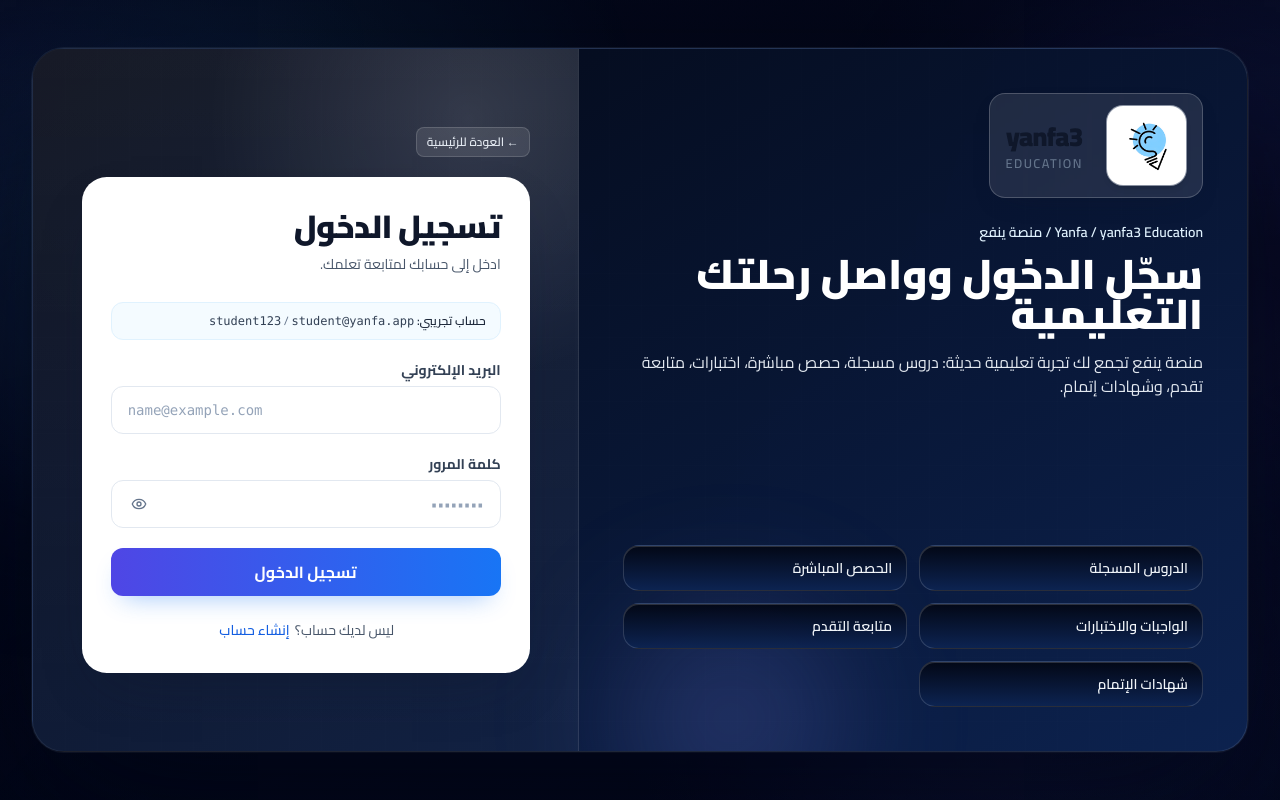
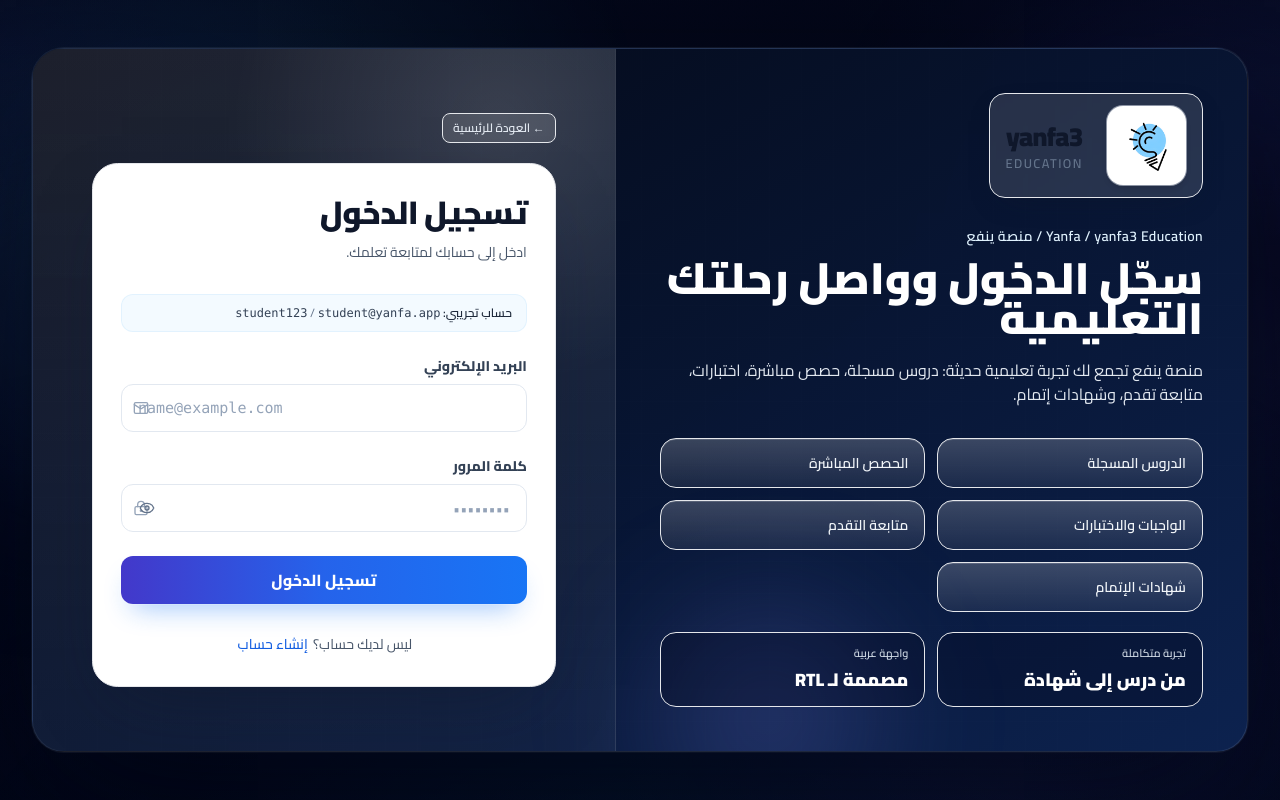
Before and after one commit to koudekcompt91-source/manassa-yanfa, a Next.js app: page /login in a window 1280 px wide. Built offline with nearby package versions, Linux system fonts and the light colour scheme; no server answers.

Commit message:
Redesign student login page

```diff
--- a/app/login/page.tsx
+++ b/app/login/page.tsx
@@ -3,7 +3,7 @@
 import Link from "next/link";
 import { useEffect, useState } from "react";
 import { useRouter } from "next/navigation";
-import { Eye, EyeOff } from "lucide-react";
+import { Eye, EyeOff, LockKeyhole, Mail } from "lucide-react";
 import AuthPageShell from "@/components/auth/AuthPageShell";
 import {
   premiumAuthAlertSecondaryRowClass,
@@ -72,8 +72,8 @@ export default function LoginPage() {
       brandSubtitle="منصة ينفع تجمع لك تجربة تعليمية حديثة: دروس مسجلة، حصص مباشرة، اختبارات، متابعة تقدم، وشهادات إتمام."
       brandFeatures={["الدروس المسجلة", "الحصص المباشرة", "الواجبات والاختبارات", "متابعة التقدم", "شهادات الإتمام"]}
     >
-      <form onSubmit={handleSubmit} method="post" className="space-y-5" noValidate>
-        <p className="rounded-xl border border-sky-100 bg-sky-50/70 px-3.5 py-2.5 text-xs text-slate-700">
+      <form onSubmit={handleSubmit} method="post" className="space-y-5 sm:space-y-6" noValidate>
+        <p className="rounded-xl border border-sky-100/90 bg-sky-50/80 px-3.5 py-2.5 text-xs text-slate-700">
           <span className="font-semibold text-slate-800">حساب تجريبي:</span>{" "}
           <span className="font-mono text-slate-700" dir="ltr">
             {SEEDED_STUDENT.email}
@@ -82,10 +82,12 @@ export default function LoginPage() {
           <span className="font-mono text-slate-700">{SEEDED_STUDENT.passwordHint}</span>
         </p>
 
-        <div className="group space-y-1.5">
-          <label htmlFor="login-email" className="block text-sm font-bold text-slate-700">
+        <div className="group space-y-2">
+          <label htmlFor="login-email" className="block text-sm font-extrabold text-slate-700">
             البريد الإلكتروني
           </label>
+          <div className="relative">
+            <Mail className="pointer-events-none absolute end-0 top-1/2 me-3 h-4 w-4 -translate-y-1/2 text-slate-400" />
             <input
               id="login-email"
               name="email"
@@ -93,7 +95,7 @@ export default function LoginPage() {
               autoComplete="email"
               inputMode="email"
               dir="ltr"
-            className="h-12 w-full rounded-xl border border-slate-200 bg-white px-4 text-sm font-mono text-slate-900 shadow-[inset_0_1px_0_0_rgba(255,255,255,0.7)] transition-[border-color,box-shadow] placeholder:text-slate-400 hover:border-slate-300 focus:border-brand-500 focus:outline-none focus:ring-4 focus:ring-brand-100"
+              className="h-12 w-full rounded-xl border border-slate-200 bg-white px-4 pe-10 text-[0.94rem] font-mono text-slate-900 shadow-[inset_0_1px_0_0_rgba(255,255,255,0.7)] transition-[border-color,box-shadow,background-color] placeholder:text-slate-400 hover:border-slate-300 focus:border-brand-500 focus:bg-white focus:outline-none focus:ring-4 focus:ring-brand-100"
               placeholder="name@example.com"
               value={form.email}
               onChange={(e) => setForm((p) => ({ ...p, email: e.target.value }))}
@@ -102,18 +104,20 @@ export default function LoginPage() {
               aria-describedby={errDescribedBy}
             />
           </div>
+        </div>
 
-        <div className="group space-y-1.5">
-          <label htmlFor="login-password" className="block text-sm font-bold text-slate-700">
+        <div className="group space-y-2">
+          <label htmlFor="login-password" className="block text-sm font-extrabold text-slate-700">
             كلمة المرور
           </label>
           <div className="relative">
+            <LockKeyhole className="pointer-events-none absolute end-0 top-1/2 me-3 h-4 w-4 -translate-y-1/2 text-slate-400" />
             <input
               id="login-password"
               name="password"
               type={showPassword ? "text" : "password"}
               autoComplete="current-password"
-              className="h-12 w-full rounded-xl border border-slate-200 bg-white px-4 pe-11 text-sm text-slate-900 shadow-[inset_0_1px_0_0_rgba(255,255,255,0.7)] transition-[border-color,box-shadow] placeholder:text-slate-400 hover:border-slate-300 focus:border-brand-500 focus:outline-none focus:ring-4 focus:ring-brand-100"
+              className="h-12 w-full rounded-xl border border-slate-200 bg-white px-4 pe-[4.5rem] text-[0.94rem] text-slate-900 shadow-[inset_0_1px_0_0_rgba(255,255,255,0.7)] transition-[border-color,box-shadow,background-color] placeholder:text-slate-400 hover:border-slate-300 focus:border-brand-500 focus:bg-white focus:outline-none focus:ring-4 focus:ring-brand-100"
               placeholder="••••••••"
               value={form.password}
               onChange={(e) => setForm((p) => ({ ...p, password: e.target.value }))}
@@ -125,7 +129,7 @@ export default function LoginPage() {
             <button
               type="button"
               onClick={() => setShowPassword((v) => !v)}
-              className="absolute inset-y-0 end-0 me-2 inline-flex min-h-10 min-w-10 items-center justify-center rounded-lg text-slate-500 transition-colors hover:bg-slate-100 hover:text-slate-700 focus:outline-none focus:ring-2 focus:ring-brand-300"
+              className="absolute inset-y-0 end-0 me-2 inline-flex min-h-9 min-w-9 items-center justify-center rounded-lg text-slate-500 transition-colors hover:bg-slate-100 hover:text-slate-700 focus:outline-none focus:ring-2 focus:ring-brand-300"
               aria-label={showPassword ? "إخفاء كلمة المرور" : "إظهار كلمة المرور"}
             >
               {showPassword ? <EyeOff className="h-4 w-4" /> : <Eye className="h-4 w-4" />}
@@ -134,7 +138,7 @@ export default function LoginPage() {
         </div>
 
         {error ? (
-          <div id="login-error" role="alert" className="rounded-xl border border-red-200 bg-red-50 px-3.5 py-2.5 text-sm leading-relaxed text-red-700">
+          <div id="login-error" role="alert" className="rounded-xl border border-red-200 bg-red-50 px-3.5 py-2.5 text-sm leading-relaxed text-red-700 shadow-[0_8px_20px_-18px_rgba(185,28,28,0.45)]">
             <p>{error}</p>
             {showAdminPortalLink ? (
               <p className={premiumAuthAlertSecondaryRowClass}>
@@ -149,12 +153,12 @@ export default function LoginPage() {
         <button
           type="submit"
           disabled={loading}
-          className="inline-flex h-12 w-full items-center justify-center rounded-xl bg-gradient-to-l from-brand-600 to-indigo-600 px-5 text-base font-bold text-white shadow-[0_12px_26px_-12px_rgba(24,117,245,0.45)] transition-[transform,filter,box-shadow] hover:-translate-y-px hover:brightness-105 hover:shadow-[0_16px_30px_-12px_rgba(24,117,245,0.55)] active:translate-y-0 active:scale-[0.995] disabled:cursor-not-allowed disabled:opacity-60"
+          className="inline-flex h-12 w-full items-center justify-center rounded-xl bg-gradient-to-l from-brand-600 via-blue-600 to-indigo-700 px-5 text-base font-extrabold text-white shadow-[0_14px_28px_-12px_rgba(24,117,245,0.48)] ring-1 ring-white/20 transition-[transform,filter,box-shadow] hover:-translate-y-px hover:brightness-[1.03] hover:shadow-[0_18px_36px_-12px_rgba(24,117,245,0.56)] active:translate-y-0 active:scale-[0.995] disabled:cursor-not-allowed disabled:opacity-60"
         >
           {loading ? "جاري الدخول…" : "تسجيل الدخول"}
         </button>
 
-        <p className="pt-1 text-center text-sm text-slate-600">
+        <p className="pt-1.5 text-center text-sm text-slate-600">
           ليس لديك حساب؟{" "}
           <Link href="/register" className={`${footerLinkClass} text-brand-700 hover:text-brand-800`}>
             إنشاء حساب
--- a/components/auth/AuthPageShell.tsx
+++ b/components/auth/AuthPageShell.tsx
@@ -38,52 +38,62 @@ export default function AuthPageShell({
         className="landing-hero-cinematic relative flex min-h-screen w-full flex-col overflow-hidden bg-slate-950 bg-hero-mesh bg-[length:120%_120%] motion-safe:animate-hero-mesh-flow motion-reduce:animate-none"
       >
         <HeroAmbientLayers motionOk={motionOk} nudge={nudge} scrollShift={scrollShift} />
-        <div className="pointer-events-none absolute inset-0 bg-[radial-gradient(circle_at_18%_20%,rgba(56,189,248,0.2),transparent_34%),radial-gradient(circle_at_82%_82%,rgba(99,102,241,0.2),transparent_36%)]" aria-hidden />
+        <div className="pointer-events-none absolute inset-0 bg-[radial-gradient(circle_at_18%_20%,rgba(56,189,248,0.22),transparent_34%),radial-gradient(circle_at_82%_82%,rgba(99,102,241,0.24),transparent_36%),radial-gradient(circle_at_50%_100%,rgba(14,165,233,0.14),transparent_45%)]" aria-hidden />
         <div className="relative z-10 mx-auto flex min-h-screen w-full max-w-7xl flex-1 items-center px-4 py-6 sm:px-6 lg:px-8 lg:py-9">
-          <div className="relative grid w-full overflow-hidden rounded-[2rem] border border-white/10 bg-gradient-to-br from-[#030714]/95 via-[#07142d]/96 to-[#0d2452]/95 shadow-[0_45px_120px_-44px_rgba(2,6,23,0.92),0_0_0_1px_rgba(148,163,184,0.1)] lg:min-h-[min(88vh,46rem)] lg:grid-cols-[1.1fr_0.9fr]">
+          <div className="relative grid w-full overflow-hidden rounded-[2rem] border border-white/10 bg-gradient-to-br from-[#030714]/95 via-[#07142d]/96 to-[#0d2452]/95 shadow-[0_45px_120px_-44px_rgba(2,6,23,0.92),0_0_0_1px_rgba(148,163,184,0.1)] lg:min-h-[min(87vh,46rem)] lg:grid-cols-[1.04fr_0.96fr]">
             <div className="pointer-events-none absolute inset-0 bg-[linear-gradient(to_right,rgba(255,255,255,0.04)_1px,transparent_1px),linear-gradient(to_bottom,rgba(255,255,255,0.03)_1px,transparent_1px)] bg-[size:32px_32px] opacity-[0.2]" aria-hidden />
-            <section className="relative flex flex-col justify-between p-6 text-white sm:p-8 lg:p-11">
+            <section className="relative flex flex-col justify-between p-6 text-white sm:p-8 lg:p-10 xl:p-11">
               <div className="pointer-events-none absolute -start-20 -top-16 h-56 w-56 rounded-full bg-brand-500/26 blur-3xl" aria-hidden />
               <div className="pointer-events-none absolute -bottom-20 end-10 h-56 w-56 rounded-full bg-indigo-400/20 blur-3xl" aria-hidden />
               <div className="relative z-10">
                 <Link
                   href="/"
                   aria-label={BRAND_NAME}
-                  className="inline-flex rounded-2xl border border-white/20 bg-white/10 px-4 py-3 shadow-[0_10px_30px_-20px_rgba(15,23,42,0.65)] backdrop-blur-[1px] transition-colors hover:bg-white/15"
+                  className="inline-flex rounded-2xl border border-white/22 bg-white/[0.13] px-4 py-3 shadow-[0_10px_32px_-18px_rgba(15,23,42,0.68)] backdrop-blur-[1px] transition-colors hover:bg-white/[0.18]"
                 >
                   <BrandLogoMark variant="authFocal" showWordmark priority />
                 </Link>
-                <p className="mt-6 text-sm font-semibold text-sky-100">Yanfa / yanfa3 Education / منصة ينفع</p>
-                <h2 className="mt-3 max-w-xl text-3xl font-black leading-tight sm:text-4xl lg:text-[2.6rem]">{brandHeadline}</h2>
-                <p className="mt-4 max-w-xl text-sm leading-7 text-slate-200 sm:text-base">{brandSubtitle}</p>
+                <p className="mt-7 text-sm font-semibold tracking-wide text-sky-100">Yanfa / yanfa3 Education / منصة ينفع</p>
+                <h2 className="mt-3 max-w-xl text-3xl font-black leading-tight sm:text-4xl lg:text-[2.75rem]">{brandHeadline}</h2>
+                <p className="mt-5 max-w-xl text-sm leading-7 text-slate-200 sm:text-base">{brandSubtitle}</p>
               </div>
               <div className="relative z-10 mt-8 grid gap-3 sm:grid-cols-2">
                 {brandFeatures.map((feature) => (
                   <div
                     key={feature}
-                    className="rounded-2xl border border-white/15 bg-gradient-to-b from-white/16 to-white/[0.06] px-3.5 py-3 text-sm font-semibold text-slate-100 shadow-[inset_0_1px_0_0_rgba(255,255,255,0.16)]"
+                    className="group rounded-2xl border border-white/16 bg-gradient-to-b from-white/[0.2] to-white/[0.07] px-4 py-3.5 text-sm font-semibold text-slate-100 shadow-[inset_0_1px_0_0_rgba(255,255,255,0.16)] transition-[transform,border-color,background-color] hover:-translate-y-px hover:border-white/25 hover:from-white/[0.26] hover:to-white/[0.09]"
                   >
                     {feature}
                   </div>
                 ))}
               </div>
+              <div className="relative z-10 mt-5 grid gap-3 sm:grid-cols-2">
+                <div className="rounded-2xl border border-white/14 bg-slate-950/30 px-4 py-3">
+                  <p className="text-[11px] font-semibold text-slate-300">تجربة متكاملة</p>
+                  <p className="mt-1 text-lg font-black text-white">من درس إلى شهادة</p>
+                </div>
+                <div className="rounded-2xl border border-white/14 bg-slate-950/30 px-4 py-3">
+                  <p className="text-[11px] font-semibold text-slate-300">واجهة عربية</p>
+                  <p className="mt-1 text-lg font-black text-white">مصممة لـ RTL</p>
+                </div>
+              </div>
             </section>
 
-            <section className="relative flex items-center border-t border-white/10 bg-gradient-to-b from-white/[0.08] to-white/[0.03] p-5 sm:p-8 lg:border-t-0 lg:border-s lg:border-white/10 lg:p-10">
+            <section className="relative flex items-center border-t border-white/10 bg-gradient-to-b from-white/[0.1] to-white/[0.035] p-5 sm:p-7 lg:border-t-0 lg:border-s lg:border-white/10 lg:p-9">
               <div className="pointer-events-none absolute inset-0 bg-[radial-gradient(circle_at_80%_10%,rgba(255,255,255,0.12),transparent_34%)]" aria-hidden />
-              <div className="relative z-10 mx-auto w-full max-w-[28rem]">
+              <div className="relative z-10 mx-auto w-full max-w-[29rem]">
                 <Link
                   href="/"
-                  className={`mb-5 inline-flex items-center rounded-lg border border-white/15 bg-white/10 px-2.5 py-1.5 text-xs font-semibold text-slate-200 no-underline transition-colors ${easePremium} hover:bg-white/15 hover:text-white`}
+                  className={`mb-5 inline-flex items-center rounded-lg border border-white/18 bg-white/[0.12] px-2.5 py-1.5 text-xs font-semibold text-slate-200 no-underline transition-colors ${easePremium} hover:bg-white/[0.18] hover:text-white`}
                 >
                   ← العودة للرئيسية
                 </Link>
-                <div className="rounded-[1.55rem] border border-white/20 bg-white px-5 py-6 shadow-[0_24px_60px_-28px_rgba(15,23,42,0.45)] sm:px-7 sm:py-8">
+                <div className="rounded-[1.6rem] border border-white/22 bg-white px-5 py-6 shadow-[0_28px_70px_-30px_rgba(15,23,42,0.5)] sm:px-7 sm:py-8">
                   <header className="text-start">
                     <h1 className="text-2xl font-black tracking-tight text-slate-900 sm:text-[2rem]">{title}</h1>
-                    {subtitle ? <p className="mt-2 text-sm leading-7 text-slate-600">{subtitle}</p> : null}
+                    {subtitle ? <p className="mt-2.5 text-sm leading-7 text-slate-600">{subtitle}</p> : null}
                   </header>
-                  <div className="mt-6">{children}</div>
+                  <div className="mt-7">{children}</div>
                 </div>
               </div>
             </section>
```
Lines whose indentation alone changed are shown as unchanged.
